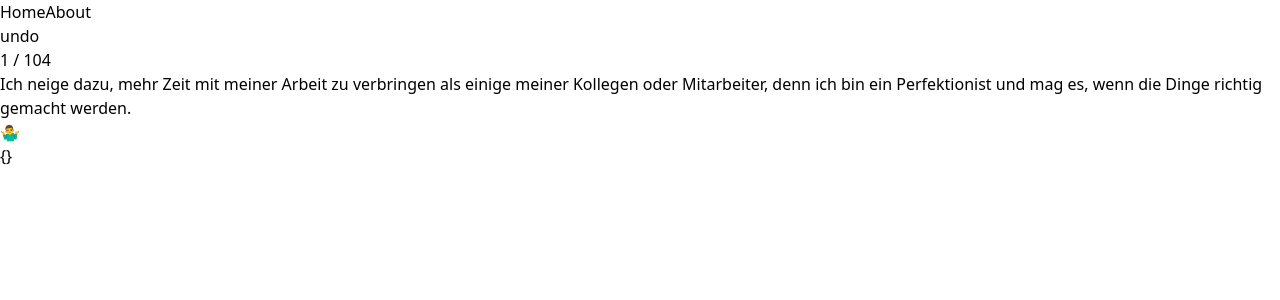
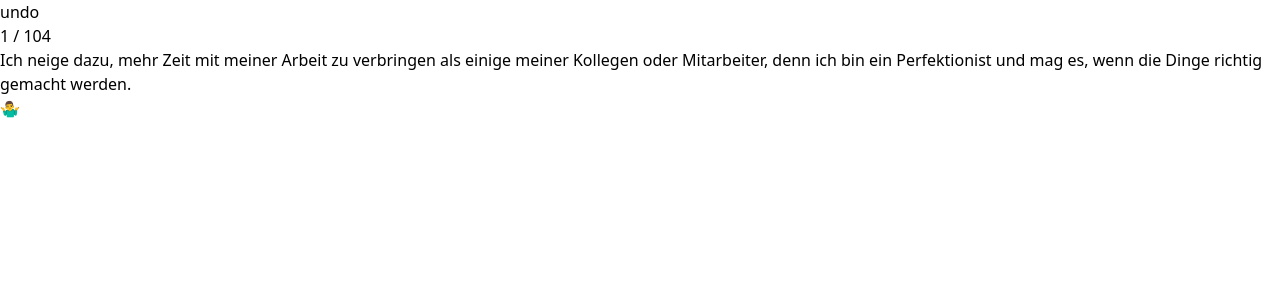
Before and after one commit to luxterful/social-character-survey, a Vue app in the folder packages/frontend/: page / in a window 1280 px wide. Shown: the top 300 px of the page. Built offline with nearby package versions, Linux system fonts and the light colour scheme.

Commit message:
cleanup for first deployment

```diff
--- a/packages/frontend/src/App.vue
+++ b/packages/frontend/src/App.vue
@@ -3,12 +3,12 @@ import { RouterLink, RouterView } from 'vue-router'
 </script>
 
 <template>
-  <header class="bg-blue-400">
+  <!--header class="bg-blue-400">
     <nav class="flex gap-4 px-4 py-2">
       <RouterLink class="text-white" to="/">Home</RouterLink>
       <RouterLink class="text-white" to="/about">About</RouterLink>
     </nav>
-  </header>
+  </!--header-->
 
   <RouterView class="p-4" />
 </template>
--- a/packages/frontend/src/views/HomeView.vue
+++ b/packages/frontend/src/views/HomeView.vue
@@ -71,8 +71,5 @@ function answer(value: 'J' | 'V' | 'N') {
         <CheckIcon class="w-6 h-6" />
       </button>
     </div>
-    <div>
-      {{ results }}
-    </div>
   </div>
 </template>
```
